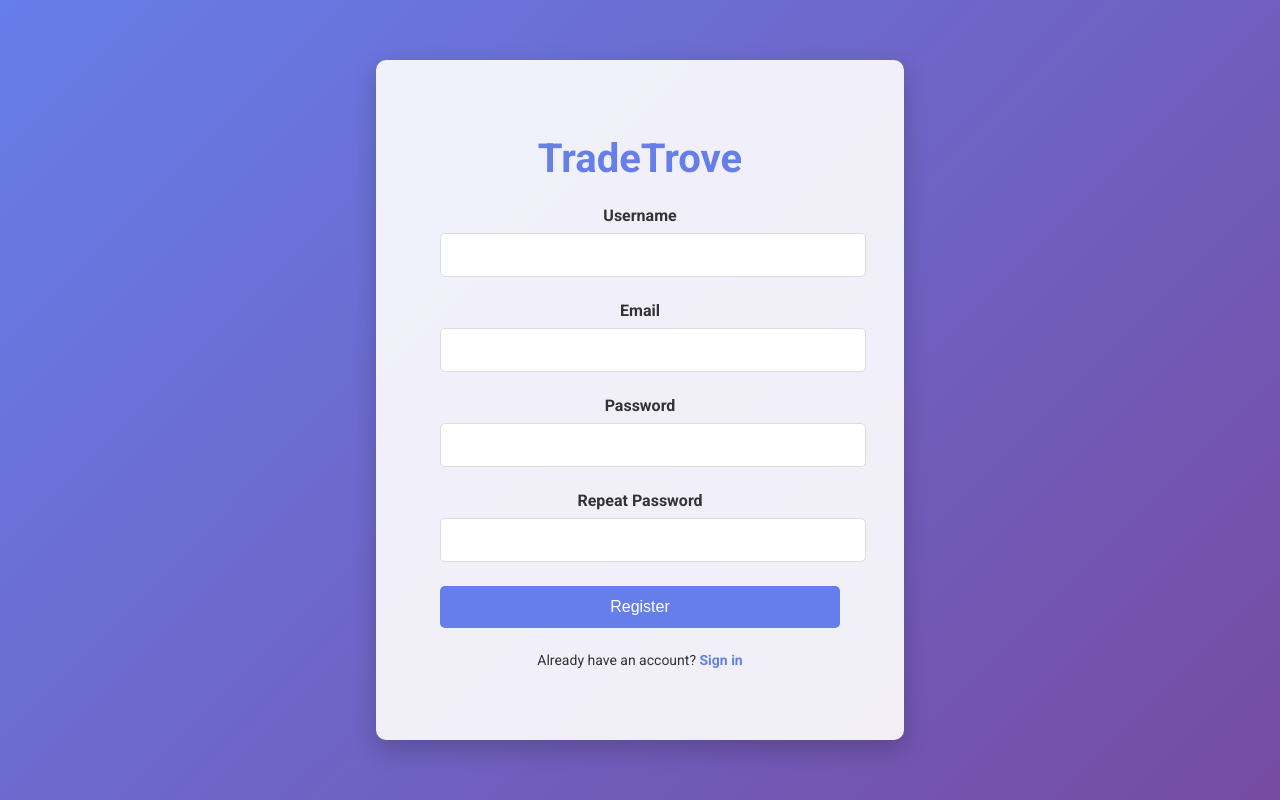
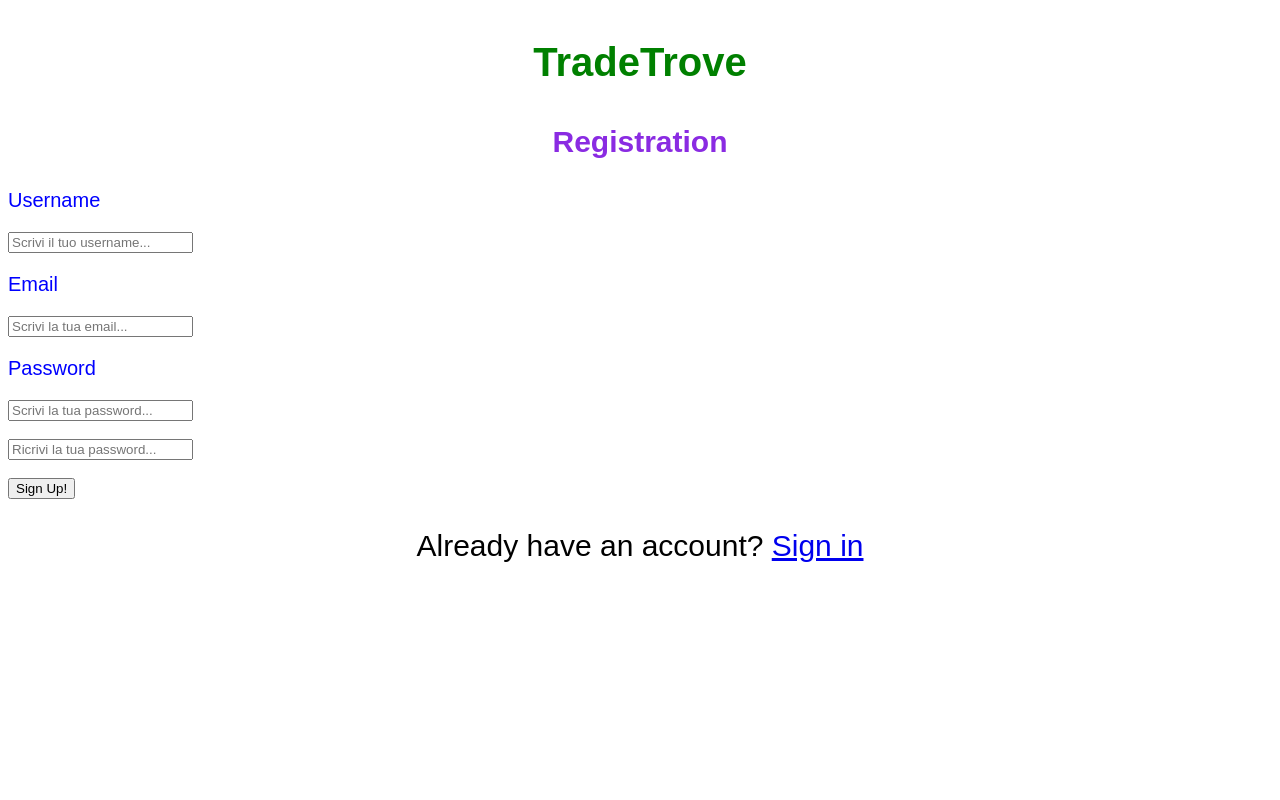
Before and after one commit to kristiNezhaj14/progettoBD, a Flask app: page /register in a window 1280 px wide. Run offline with Flask 3, Linux system fonts and the light colour scheme; parts of the project's set-up code (start-up, migrations or seed data) failed here and were passed over.

Commit message:
Update register.html
semplici modifiche, devo solo capire come linkare insieme i due file

```diff
--- a/app/templates/register.html
+++ b/app/templates/register.html
@@ -1,41 +1,38 @@
 <!DOCTYPE html>
 <html lang="en">
-<head>
-    <meta charset="UTF-8">
-    <meta name="viewport" content="width=device-width, initial-scale=1.0">
-    <title>TradeTrove - Register</title>
-    <link rel="stylesheet" href="{{ url_for('static', filename='styles.css') }}">
-    <link href="https://fonts.googleapis.com/css2?family=Roboto:wght@400;700&display=swap" rel="stylesheet">
-</head>
+    <html lang="en">
+        <head>
+            <b><p style="text-align : center;font-size:40px;font-family:Arial; color:green">TradeTrove</p></b>
+        </head>
 <body>
     <div class="container">
         <div class="login-container">
             <div class="logo">
-                <h1>TradeTrove</h1>
+                <h1><b><p style="text-align : center;font-size:30px;font-family:Arial; color:blueviolet">Registration</p></b></h1>
             </div>
             <form method="POST" action="{{ url_for('register') }}">
-                {{ form.hidden_tag() }}
                 <div class="form-group">
-                    {{ form.username.label(class="form-label") }}
-                    {{ form.username(class="form-input") }}
+                    <p style="font-size:20px;font-family:Arial; color:blue">Username</p>
+                    <input type="username" name="username" placeholder="Scrivi il tuo username...">
                 </div>
                 <div class="form-group">
-                    {{ form.email.label(class="form-label") }}
-                    {{ form.email(class="form-input") }}
+                    <p style="font-size:20px;font-family:Arial; color:blue">Email</p>
+                    <input type="email" name="email" placeholder="Scrivi la tua email...">
                 </div>
                 <div class="form-group">
-                    {{ form.password.label(class="form-label") }}
-                    {{ form.password(class="form-input") }}
+                    <p style="font-size:20px;font-family:Arial; color:blue">Password</p>
+                    <input type="password" name="password" placeholder="Scrivi la tua password...">
                 </div>
                 <div class="form-group">
-                    {{ form.password2.label(class="form-label") }}
-                    {{ form.password2(class="form-input") }}
+                    <br>
+                    <input type="password2" name="password2" placeholder="Ricrivi la tua password...">
                 </div>
                 <div class="form-group">
-                    {{ form.submit(class="form-button") }}
+                    <br>
+                    <button type="submit" class="btn">Sign Up!</button>
                 </div>
                 <div class="form-group">
-                    <p>Already have an account? <a href="{{ url_for('login') }}">Sign in</a></p>
+                    <p style="text-align : center;font-size:30px;font-family:Arial">Already have an account? <a href="trade.html">Sign in</a></p>
                 </div>
             </form>
         </div>
```
